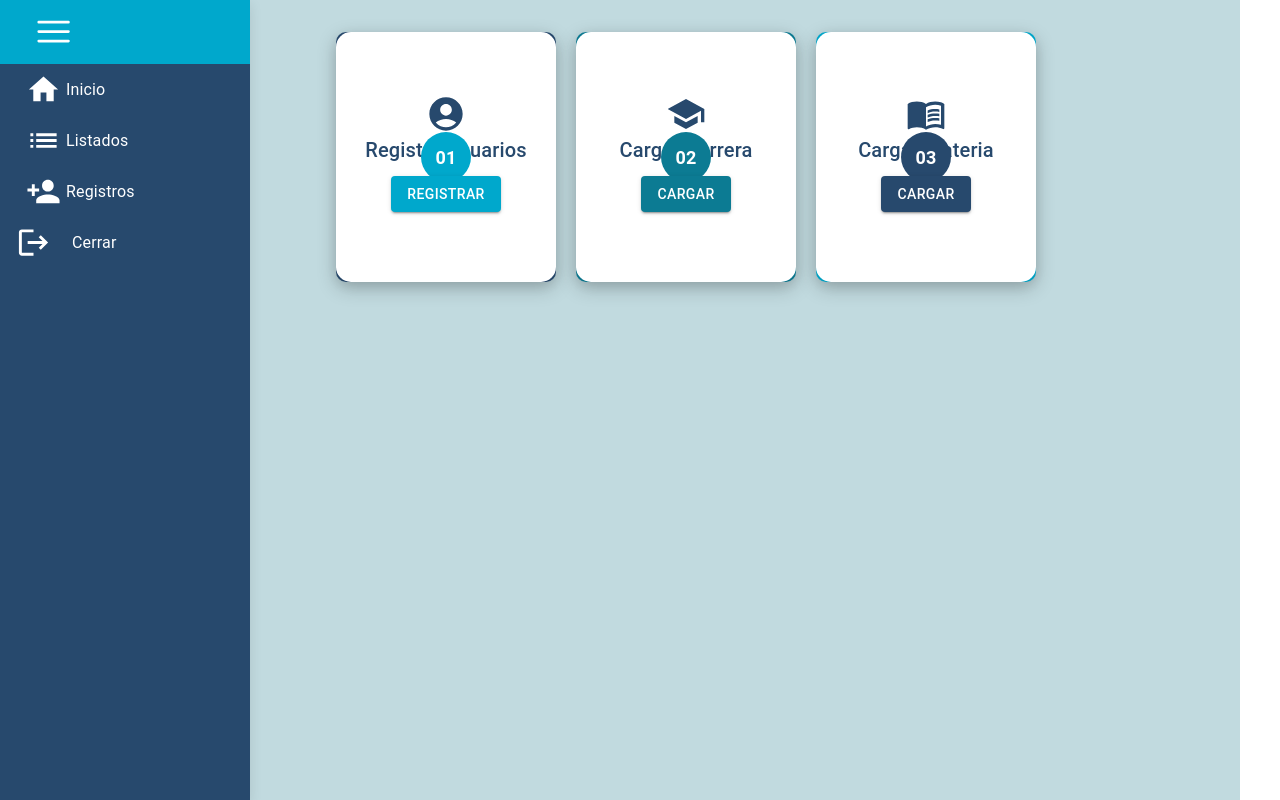
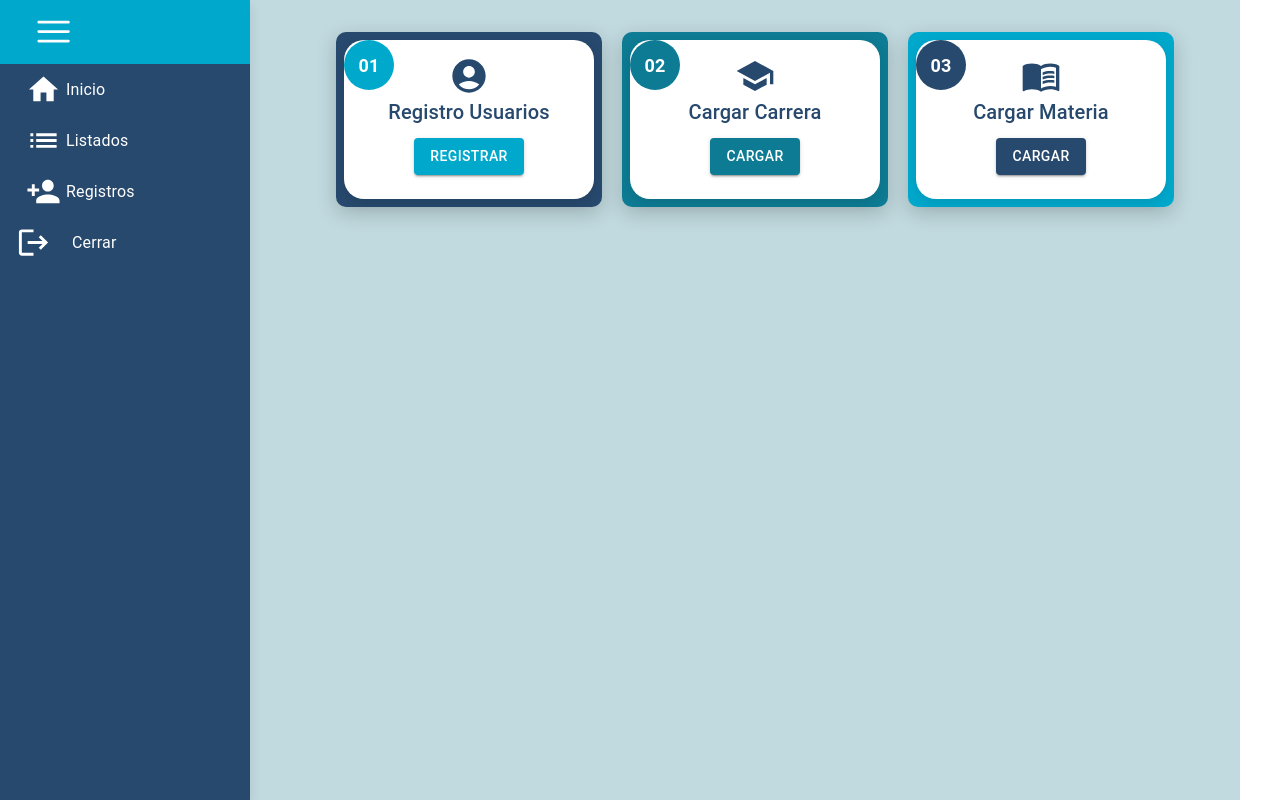
Before and after one commit to Lidiagimenez/Ises2024, a React (Vite) app: page /Registros in a window 1280 px wide. Built offline with nearby package versions, Linux system fonts and the light colour scheme; a web font is replaced by a local one.

Commit message:
registroTarjeta

```diff
--- a/src/pages/Registros.jsx
+++ b/src/pages/Registros.jsx
@@ -32,21 +32,16 @@ const Registros = () => {
   };
 
   const cardStyle = {
-    width: '220px',
-    height: '250px',
-    borderRadius: '15px',
-    backgroundColor: '#FFFFFF',
+    m: 1,
+    width: '250px',
+    backgroundColor: 'white',
+    borderRadius: '20px',
     boxShadow: '0px 4px 12px rgba(0, 0, 0, 0.1)',
-    position: 'relative',
-    display: 'flex',
-    flexDirection: 'column',
-    alignItems: 'center',
-    justifyContent: 'center',
   };
 
   const numberTagStyle = (color) => ({
     position: 'absolute',
-    // top: '-20px',
+    Ñtop: '-20px',
     backgroundColor: color,
     color: '#fff',
     width: '50px',
```
